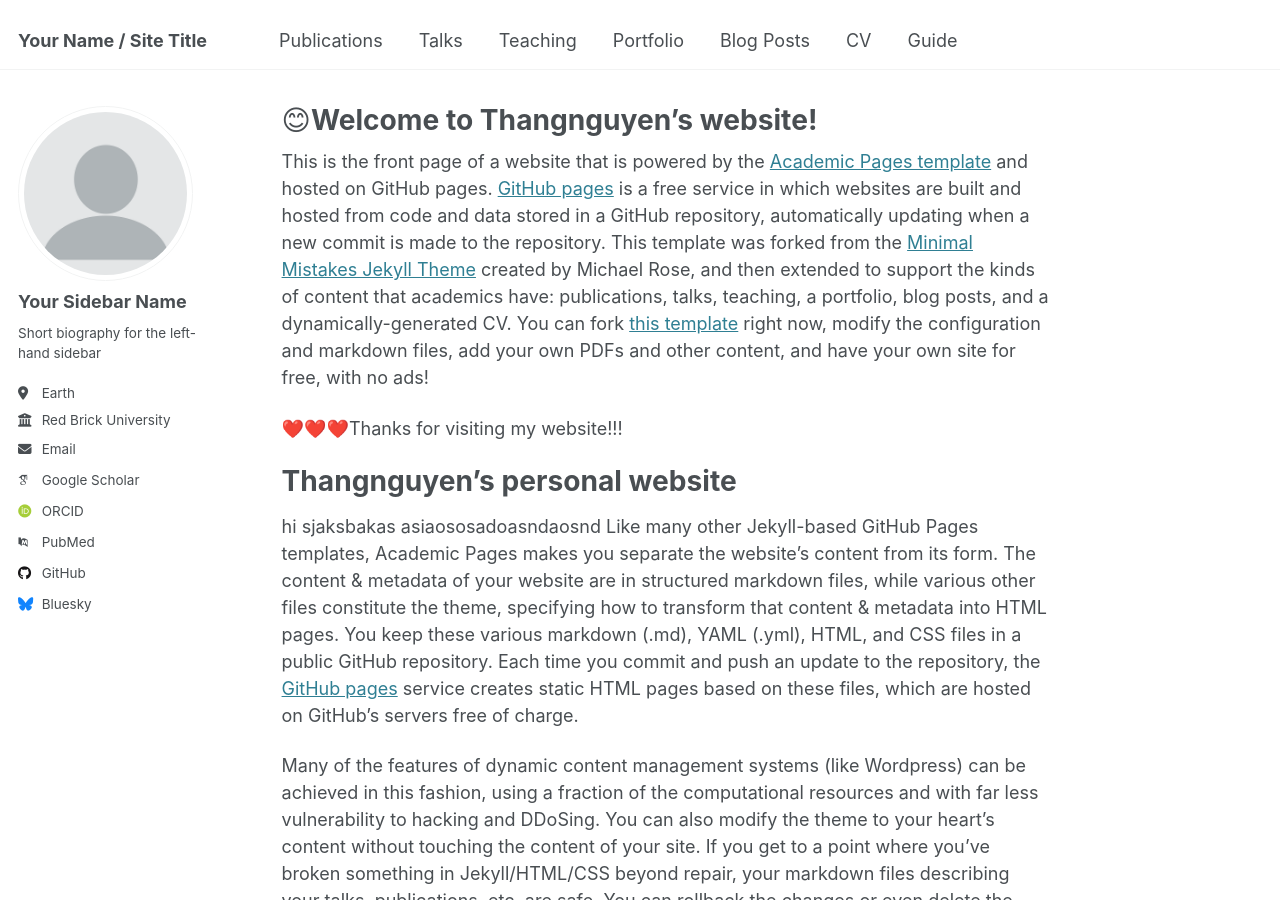
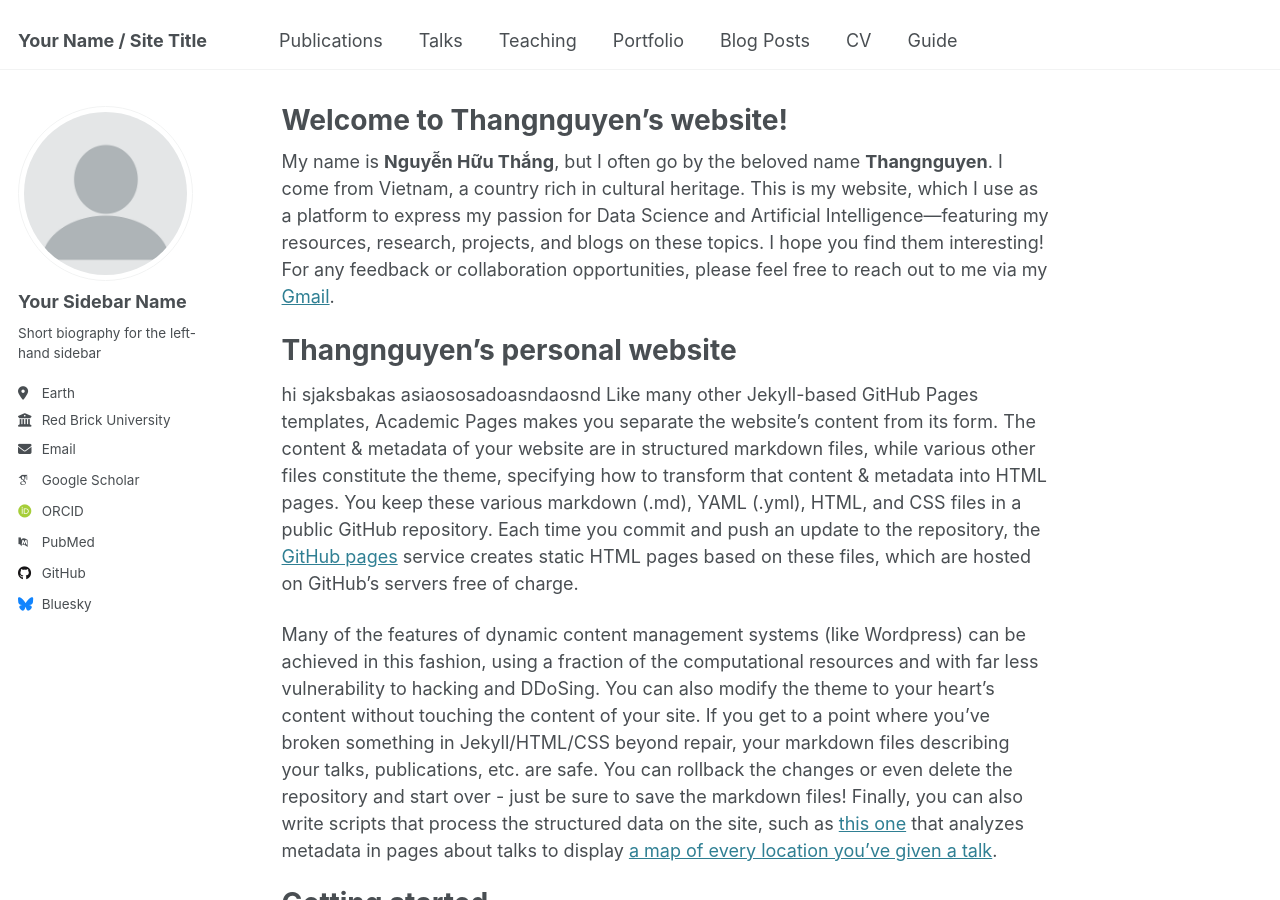
Before and after one commit to 6jffc/thangnguyen.github.io, a Jekyll site: the page built from _pages/about.md, in a window 1280 px wide and 900 px high. Built offline with Jekyll 4.4.1, drawn with Linux system fonts in a browser that asks for light colours; some web fonts are replaced.

Commit message:
Update about.md

```diff
--- a/_pages/about.md
+++ b/_pages/about.md
@@ -1,15 +1,14 @@
 ---
 permalink: /
-title: "😊Welcome to Thangnguyen's website!"
+title: "Welcome to Thangnguyen's website!"
 author_profile: true
 redirect_from:
   - /about/
   - /about.html
 ---
 
-This is the front page of a website that is powered by the [Academic Pages template](https://github.com/academicpages/academicpages.github.io) and hosted on GitHub pages. [GitHub pages](https://pages.github.com) is a free service in which websites are built and hosted from code and data stored in a GitHub repository, automatically updating when a new commit is made to the repository. This template was forked from the [Minimal Mistakes Jekyll Theme](https://mmistakes.github.io/minimal-mistakes/) created by Michael Rose, and then extended to support the kinds of content that academics have: publications, talks, teaching, a portfolio, blog posts, and a dynamically-generated CV. You can fork [this template](https://github.com/academicpages/academicpages.github.io) right now, modify the configuration and markdown files, add your own PDFs and other content, and have your own site for free, with no ads!
+My name is **Nguyễn Hữu Thắng**, but I often go by the beloved name **Thangnguyen**. I come from Vietnam, a country rich in cultural heritage. This is my website, which I use as a platform to express my passion for Data Science and Artificial Intelligence—featuring my resources, research, projects, and blogs on these topics. I hope you find them interesting! For any feedback or collaboration opportunities, please feel free to reach out to me via my [Gmail](nguyenhuut102@gmail.com).
 
-❤️❤️❤️Thanks for visiting my website!!!
 
 Thangnguyen's personal website
 ======
```
